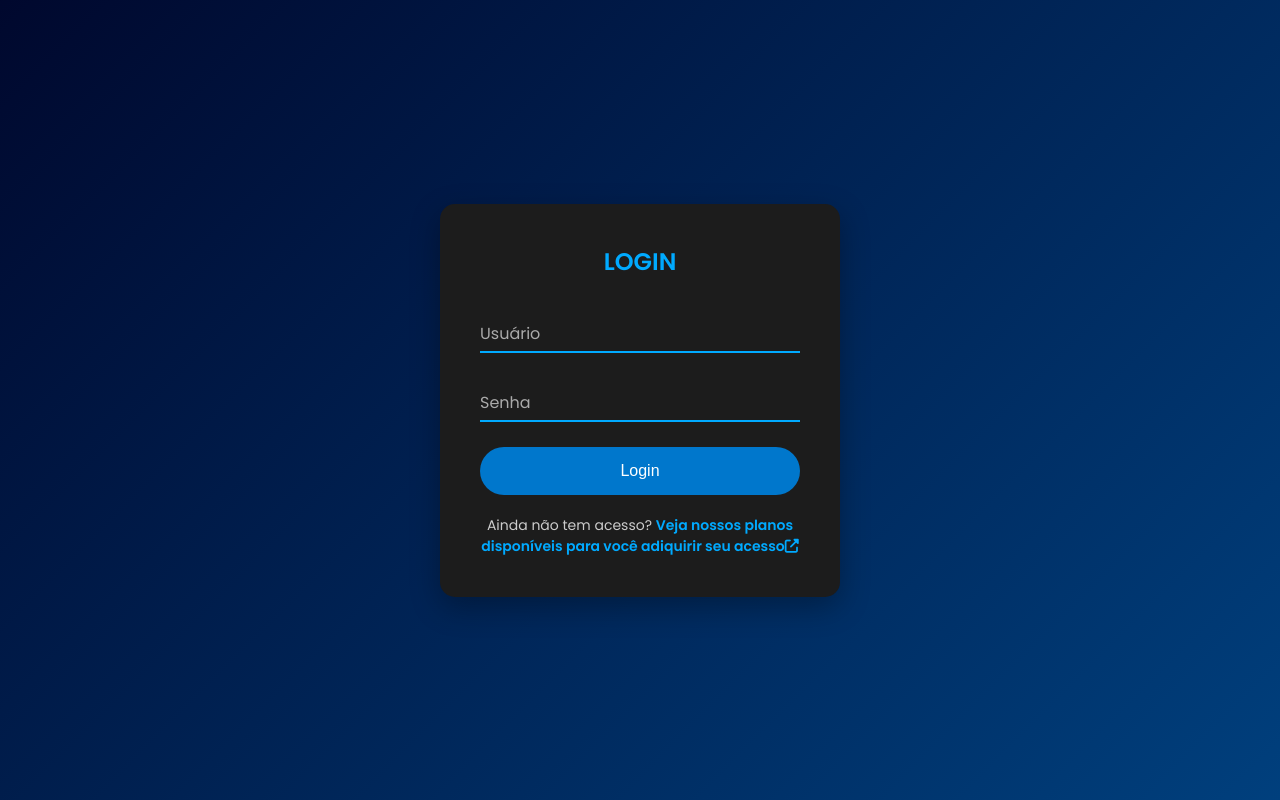
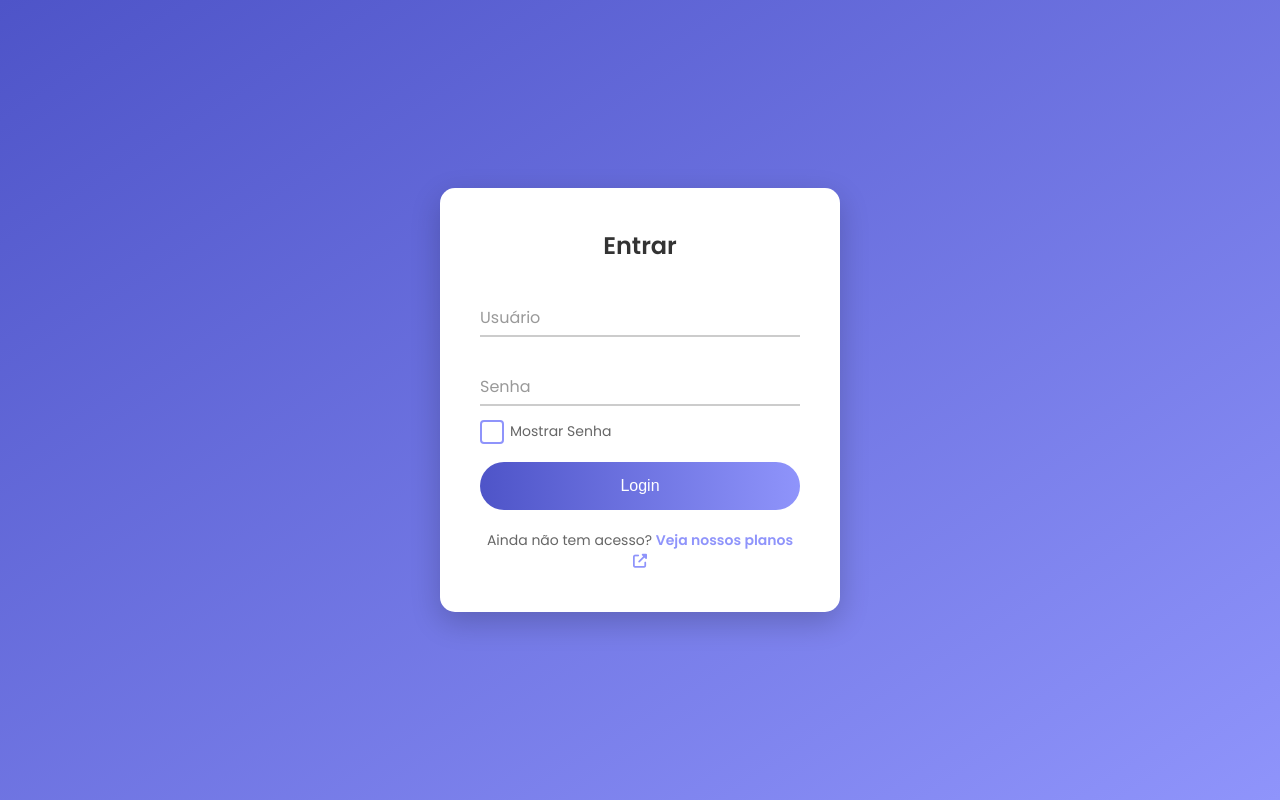
Before and after one commit to zeaxxkkkkj/Zayronx-Consultas, a Flask app: page / in a window 1280 px wide. Run offline with Flask 3, Linux system fonts and the light colour scheme; data that the repository does not hold is empty.

Commit message:
Update login.html

```diff
--- a/templates/login.html
+++ b/templates/login.html
@@ -3,7 +3,7 @@
 <head>
     <meta charset="UTF-8">
     <meta name="viewport" content="width=device-width, initial-scale=1.0">
-    <title>Login - Zayronx Consultas</title>
+    <title>Login - Consult Center</title>
     <link rel="stylesheet" href="https://cdnjs.cloudflare.com/ajax/libs/font-awesome/6.4.0/css/all.min.css">
     <style>
         @import url('https://fonts.googleapis.com/css2?family=Poppins:wght@300;400;600&display=swap');
@@ -20,22 +20,20 @@
             justify-content: center;
             align-items: center;
             min-height: 100vh;
-            background: linear-gradient(-45deg, #000428, #004e92, #000428, #004e92);
-            background-size: 400% 400%;
-            animation: gradientAnimation 10s ease infinite;
-            color: #fff;
+            margin: 0;
+            background: linear-gradient(to bottom right, #4e54c8, #8f94fb);
+            animation: fadeIn 1s ease-in-out;
         }
 
-        @keyframes gradientAnimation {
-            0% { background-position: 0% 50%; }
-            50% { background-position: 100% 50%; }
-            100% { background-position: 0% 50%; }
+        @keyframes fadeIn {
+            from { opacity: 0; }
+            to { opacity: 1; }
         }
 
         .login-container {
-            background: #1c1c1c;
+            background: #ffffff;
             border-radius: 15px;
-            box-shadow: 0 10px 30px rgba(0, 0, 0, 0.3);
+            box-shadow: 0 10px 30px rgba(0, 0, 0, 0.2);
             padding: 40px;
             width: 100%;
             max-width: 400px;
@@ -51,7 +49,7 @@
         }
 
         h2 {
-            color: #00aaff;
+            color: #333;
             margin-bottom: 30px;
             font-size: 24px;
             font-weight: 600;
@@ -66,23 +64,23 @@
             width: 100%;
             padding: 12px;
             border: none;
-            border-bottom: 2px solid #00aaff;
+            border-bottom: 2px solid #ccc;
             background: transparent;
-            color: #fff;
+            color: #333;
             font-size: 16px;
             transition: border-color 0.3s ease;
         }
 
         .form-group input:focus {
             outline: none;
-            border-color: #0077cc;
+            border-color: #8f94fb;
         }
 
         .form-group label {
             position: absolute;
             top: 12px;
             left: 0;
-            color: #aaa;
+            color: #999;
             pointer-events: none;
             transition: 0.2s ease all;
         }
@@ -91,12 +89,12 @@
         .form-group input:valid ~ label {
             top: -10px;
             font-size: 12px;
-            color: #00aaff;
+            color: #8f94fb;
         }
 
         .button {
             width: 100%;
-            background: #0077cc;
+            background: linear-gradient(to right, #4e54c8, #8f94fb);
             border: none;
             color: white;
             padding: 15px;
@@ -108,17 +106,39 @@
 
         .button:hover {
             transform: translateY(-2px);
-            box-shadow: 0 10px 20px rgba(0, 0, 0, 0.3);
+            box-shadow: 0 10px 20px rgba(0, 0, 0, 0.2);
+        }
+
+        .button:active {
+            transform: translateY(0);
+        }
+
+        .alert {
+            padding: 10px;
+            margin-bottom: 20px;
+            border-radius: 4px;
+            text-align: left;
+            font-size: 14px;
+        }
+
+        .alert-error {
+            background-color: #f2dede;
+            color: #a94442;
+        }
+
+        .alert-success {
+            background-color: #dff0d8;
+            color: #3c763d;
         }
 
         .signup-text {
             margin-top: 20px;
             font-size: 14px;
-            color: #ccc;
+            color: #666;
         }
 
         .signup-text a {
-            color: #00aaff;
+            color: #8f94fb;
             text-decoration: none;
             font-weight: 600;
         }
@@ -126,11 +146,107 @@
         .signup-text a:hover {
             text-decoration: underline;
         }
+
+        .signup-text a i {
+            color: inherit;
+        }
+
+        /* Estilo para o checkbox "Mostrar Senha" */
+        .show-password {
+            display: flex;
+            align-items: center;
+            margin-top: -10px;
+            margin-bottom: 20px;
+            cursor: pointer;
+        }
+
+        .show-password input[type="checkbox"] {
+            display: none;
+        }
+
+        .show-password label {
+            position: relative;
+            padding-left: 30px;
+            color: #666;
+            cursor: pointer;
+            font-size: 14px;
+            display: flex;
+            align-items: center;
+        }
+
+        .show-password label::before {
+            content: '';
+            position: absolute;
+            left: 0;
+            top: 50%;
+            transform: translateY(-50%);
+            width: 20px;
+            height: 20px;
+            background: #fff;
+            border: 2px solid #8f94fb;
+            border-radius: 4px;
+            transition: all 0.3s ease;
+        }
+
+        .show-password label::after {
+            content: '';
+            position: absolute;
+            left: 5px;
+            top: 50%;
+            transform: translateY(-50%) rotate(-45deg);
+            width: 10px;
+            height: 5px;
+            border-left: 2px solid #fff;
+            border-bottom: 2px solid #fff;
+            opacity: 0;
+            transition: opacity 0.3s ease;
+        }
+
+        .show-password input[type="checkbox"]:checked + label::before {
+            background: #8f94fb;
+        }
+
+        .show-password input[type="checkbox"]:checked + label::after {
+            opacity: 1;
+        }
+
+        /* Responsividade */
+        @media (max-width: 480px) {
+            .login-container {
+                padding: 30px;
+                border-radius: 10px;
+            }
+
+            h2 {
+                font-size: 22px;
+            }
+
+            .form-group input {
+                font-size: 14px;
+            }
+
+            .button {
+                padding: 12px;
+                font-size: 14px;
+            }
+
+            .signup-text {
+                font-size: 12px;
+            }
+        }
     </style>
 </head>
 <body>
     <div class="login-container">
-        <h2>LOGIN</h2>
+        <h2>Entrar</h2>
+        <!-- Exibição de mensagens de erro/sucesso -->
+        {% with messages = get_flashed_messages(with_categories=true) %}
+            {% if messages %}
+                {% for category, message in messages %}
+                    <div class="alert alert-{{ category }}">{{ message }}</div>
+                {% endfor %}
+            {% endif %}
+        {% endwith %}
         <form method="POST" action="/">
             <div class="form-group">
                 <input type="text" id="user" name="user" required>
@@ -140,11 +256,26 @@
                 <input type="password" id="password" name="password" required>
                 <label for="password">Senha</label>
             </div>
+
+            <!-- Checkbox "Mostrar Senha" -->
+            <div class="show-password">
+                <input type="checkbox" id="showPassword" onclick="togglePasswordVisibility()">
+                <label for="showPassword">Mostrar Senha</label>
+            </div>
+
             <button type="submit" class="button">Login</button>
         </form>
+        <!-- Texto abaixo do botão de login -->
         <div class="signup-text">
-            Ainda não tem acesso? <a href="/planos">Veja nossos planos disponíveis para você adiquirir seu acesso<i class="fas fa-external-link-alt"></i></a>
+            Ainda não tem acesso? <a href="/planos">Veja nossos planos <i class="fas fa-external-link-alt"></i></a>
         </div>
     </div>
+
+    <script>
+        function togglePasswordVisibility() {
+            var passwordInput = document.getElementById('password');
+            passwordInput.type = passwordInput.type === "password" ? "text" : "password";
+        }
+    </script>
 </body>
 </html>
```
